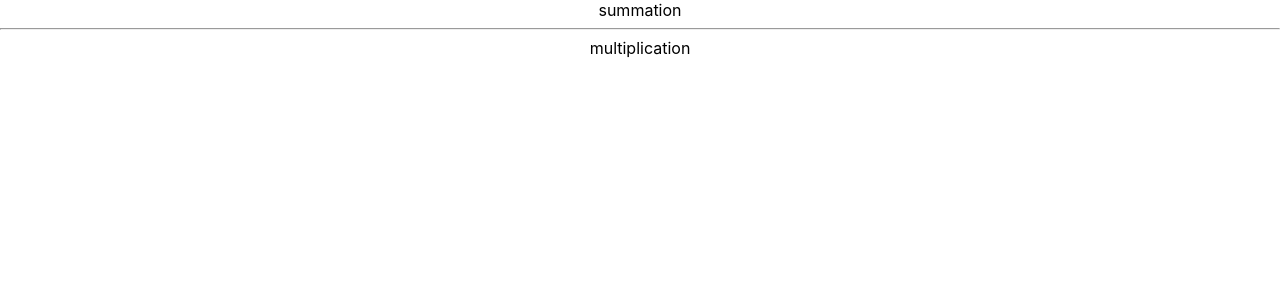
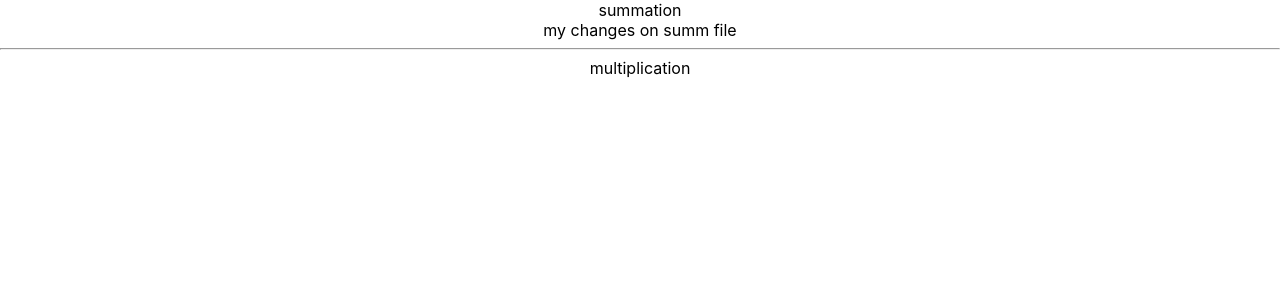
Before and after one commit to aseel-axsos/math, a React (Create React App) app: page / in a window 1280 px wide. Shown: the top 300 px of the page. Built offline with nearby package versions, Linux system fonts and the light colour scheme.

Commit message:
my changes

```diff
--- a/src/components/Sum.jsx
+++ b/src/components/Sum.jsx
@@ -4,7 +4,7 @@ export default class Sum extends Component{
     render(){
         return (<div className='sum-section'>
              <div>summation</div>
-
+            <div>my changes on summ file</div>
         </div>)
     }
 }
```
